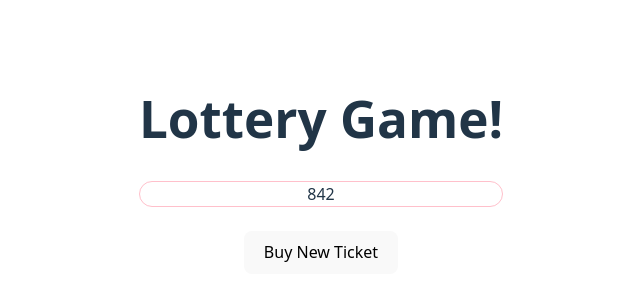
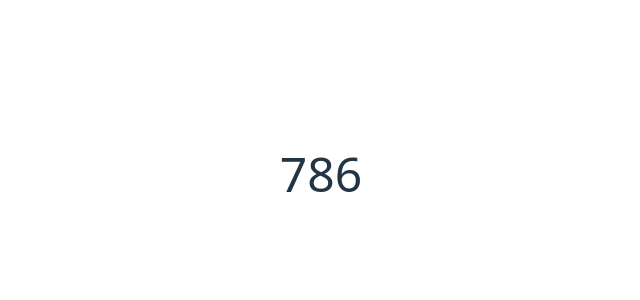
Before and after one commit to mayankchugh17/Lottery, a React (Vite) app: page / in a window 1280 px wide. Shown: the part 226-526 px from the top of the page, without its empty margins (319-959 px from the left). Built offline with nearby package versions, Linux system fonts and the light colour scheme.

Commit message:
TicketNum component has been made

```diff
--- a/src/App.jsx
+++ b/src/App.jsx
@@ -1,10 +1,13 @@
 import LotteryGame from './Lotterygame'
+import TicketNum from './TicketNum'
 import './App.css'
 
 function App() {
   return (
    <>
-      <LotteryGame />
+      <TicketNum num={7} />
+      <TicketNum num={8} />
+      <TicketNum num={6} />
    </>
   )
 }
--- /dev/null
+++ b/src/TicketNum.jsx
@@ -0,0 +1,6 @@
+import './ticketnum.css'
+
+export default function TicketNum({num})
+{
+    return (<span className="ticketNum">{num}</span>);
+}
--- /dev/null
+++ b/src/ticketnum.css
@@ -0,0 +1,4 @@
+.ticketNum{
+    font-size: 3rem;
+
+}
```
